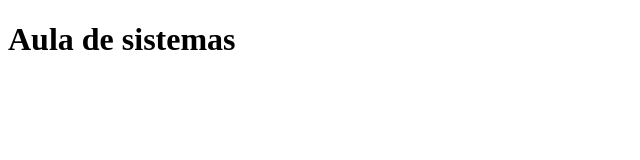
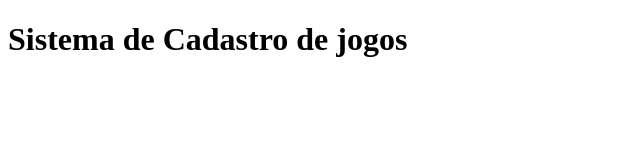
Before and after one commit to VinamarGWS/Sistema-de-Cadastro, a plain HTML site: page index.html in a window 1280 px wide. Shown: the whole page, without its empty margins (0-640 px from the left). Drawn offline with Linux system fonts and the light colour scheme.

Commit message:
Update index.html

```diff
--- a/index.html
+++ b/index.html
@@ -7,6 +7,6 @@
     <title>Meus Jogos</title>
 </head>
 <body>
-    <h1>Aula de sistemas </h1>
+    <h1>Sistema de Cadastro de jogos</h1>
 </body>
 </html>
```
